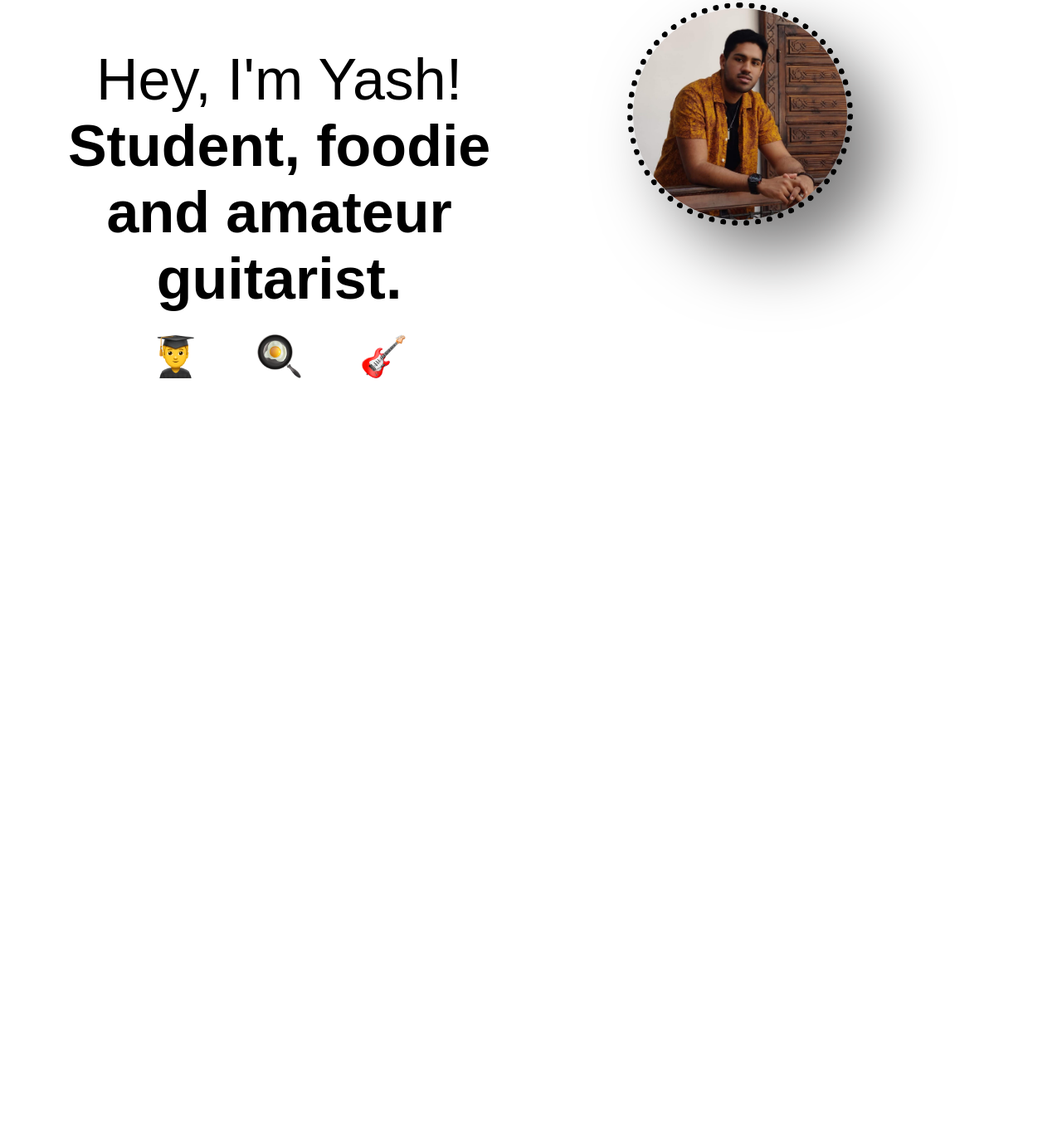
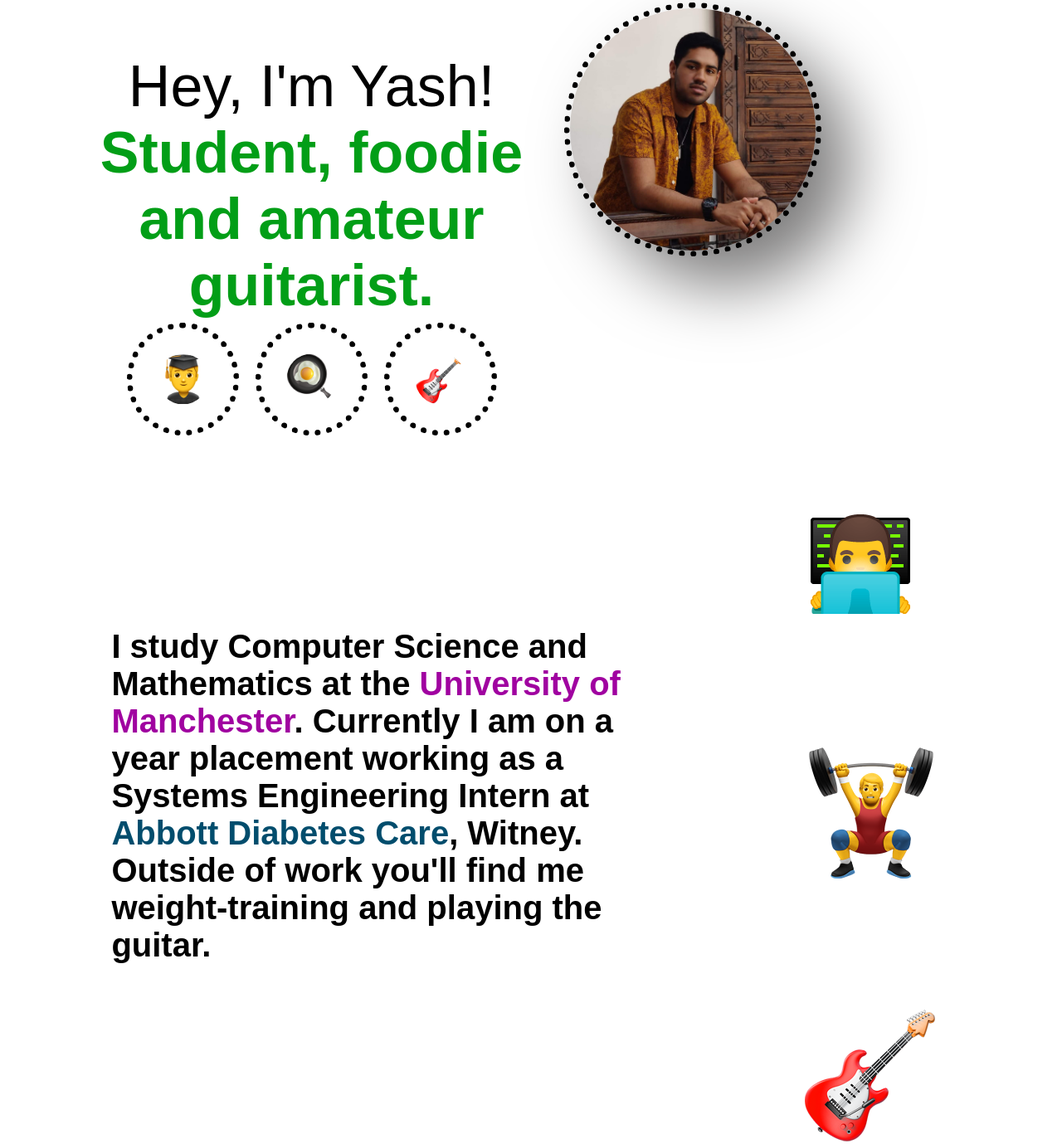
Before and after one commit to ymahajan1612/portfolio-website, a plain HTML site: page index.html in a window 1280 px wide. Shown: the part 125-1504 px from the top of the page at 83% size. Before the commit the page ends 800 px from the top, so only its background shows below. Drawn offline with Linux system fonts and the light colour scheme.

Commit message:
added about me

```diff
--- a/index.html
+++ b/index.html
@@ -9,7 +9,7 @@
     <header>
       <ul>
         <li><a href="#contact">CONTACT ME</a></li>
-        <li><a href="#first">ABOUT ME</a></li>
+        <li><a href="#about-me">ABOUT ME</a></li>
         <li><a href="#second">MY WORK</a></li>
       </ul>
       <a href="index.html" class="name">Yash Mahajan</a>
@@ -19,7 +19,9 @@
     <section id="bio">
       <div class="bio-text" style="margin-left: 5%">
         <p style="font-weight: normal; padding-top: 10%">Hey, I'm Yash!</p>
-        <p>Student, foodie and amateur guitarist.</p>
+        <p style="color: rgb(2, 158, 23)">
+          Student, foodie and amateur guitarist.
+        </p>
         <div class="bio-emoji">
           <img src="images/student-emoji.png" />
           <img src="images/food-emoji.png" />
@@ -30,6 +32,23 @@
         <img id="profile-image" src="images/profile_picture.jpg" />
       </div>
     </section>
-    <section id="contact"></section>
+    <section id="about-me">
+      <div class="about-me-text">
+        <p>
+          I study Computer Science and Mathematics at the
+          <span style="color: rgb(160, 2, 160)">University of Manchester</span>.
+          Currently I am on a year placement working as a Systems Engineering
+          Intern at
+          <span style="color: rgb(1, 77, 109)">Abbott Diabetes Care</span>,
+          Witney. Outside of work you'll find me weight-training and playing the
+          guitar.
+        </p>
+      </div>
+      <div class="about-me-emoji">
+        <img src="images/code-emoji.png" />
+        <img src="images/weightlifting-emoji.png" />
+        <img src="images/guitar-emoji.png" />
+      </div>
+    </section>
   </body>
 </html>
--- a/style.css
+++ b/style.css
@@ -62,20 +62,40 @@
   font-size: 70px;
   font-weight: bolder;
   text-align: center;
-  margin-right: 12vw;
+}
+
+.about-me-text {
+  font-size: 40px;
+  max-width: 50%;
+  font-weight: bolder;
+  margin: 10%;
+  margin-top: 25%;
+  position: relative;
+  top: -100px;
 }
 
 p {
-  padding: 0;
   margin: 0;
 }
 
 #bio {
   display: flex;
-  justify-content: space-around;
+  justify-content: space-between;
+}
+
+#about-me {
+  display: flex;
+  justify-content: space-between;
 }
 
 .bio-emoji img {
   width: 10%;
   padding: 5%;
+  margin-top: 5px;
+  border-radius: 50%;
+  border: dotted rgb(0, 0, 0) 7px;
 }
+
+.about-me-emoji img {
+  margin: 20%;
+}
```
Also changed, not shown: about_me.html (deleted), images/code-emoji.png (added), images/weightlifting-emoji.png (added).
